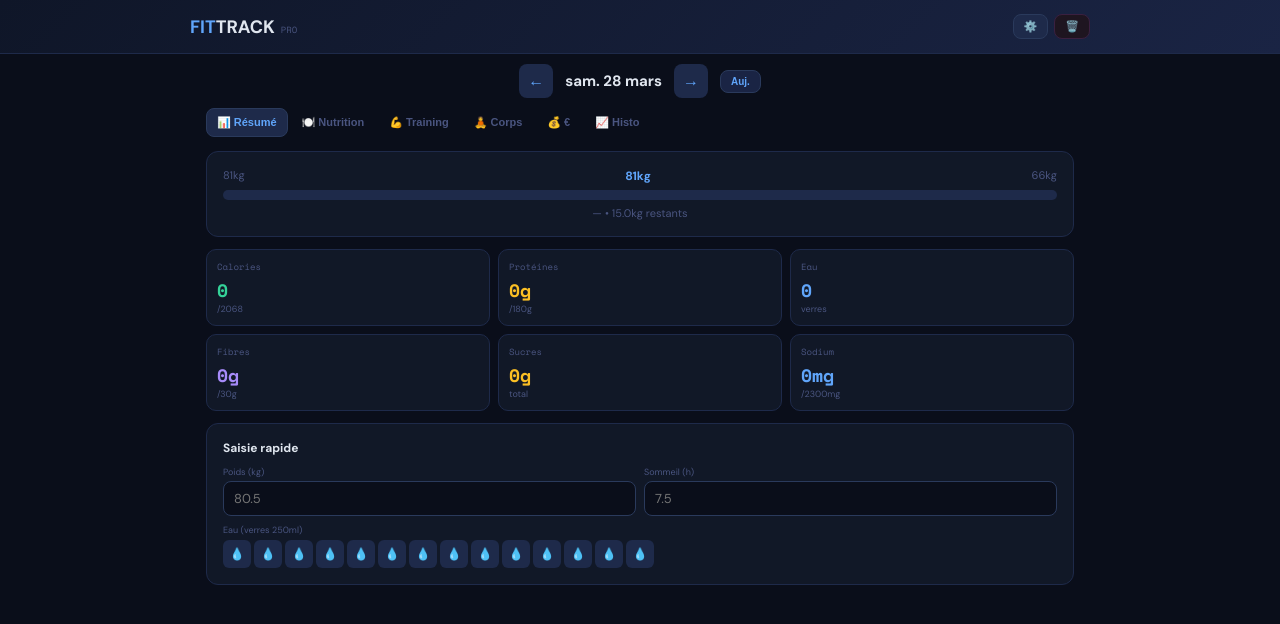
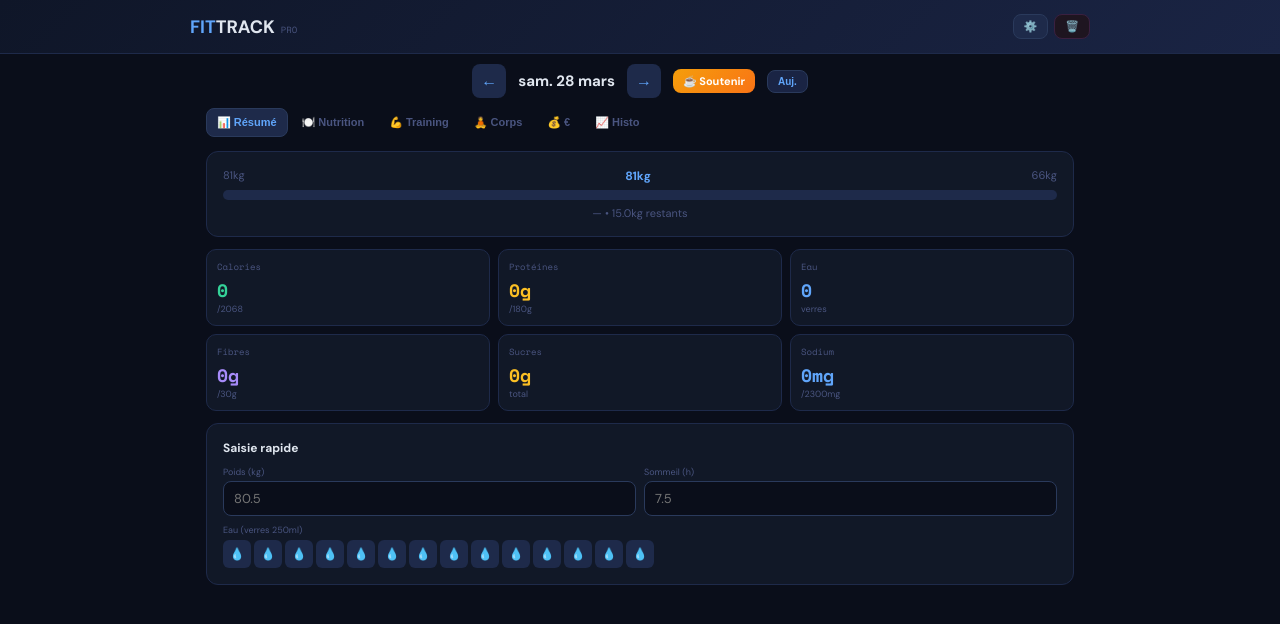
Before and after one commit to scarface57000/Fittrackrpo, a React (Vite) app: page / in a window 1280 px wide. Shown: the top 624 px of the page. Built offline with nearby package versions, Linux system fonts and the light colour scheme.

Commit message:
Update App.jsx

```diff
--- a/src/App.jsx
+++ b/src/App.jsx
@@ -426,6 +426,7 @@ export default function App() {
         <button onClick={() => navigateDay(-1)} style={{ background: "#1e2a4a", border: "none", borderRadius: 8, width: 34, height: 34, color: "#60a5fa", fontSize: 16, cursor: "pointer" }}>←</button>
         <div style={{ textAlign: "center" }}><div style={{ fontSize: 15, fontWeight: 700 }}>{formatDate(currentDate)}</div></div>
         <button onClick={() => navigateDay(1)} style={{ background: "#1e2a4a", border: "none", borderRadius: 8, width: 34, height: 34, color: "#60a5fa", fontSize: 16, cursor: "pointer" }}>→</button>
+        <a href="https://buy.stripe.com/5643234" target="_blank" rel="noopener noreferrer" style={{ background: "linear-gradient(135deg,#f59e0b,#f97316)", border: "none", borderRadius: 8, padding: "5px 10px", color: "#fff", fontSize: 11, cursor: "pointer", fontWeight: 700, textDecoration: "none", display: "flex", alignItems: "center" }}>☕ Soutenir</a>
         <button onClick={() => setCurrentDate(new Date().toISOString().split("T")[0])} style={{ background: "#1a2444", border: "1px solid #2a3a5c", borderRadius: 8, padding: "5px 10px", color: "#60a5fa", fontSize: 10, cursor: "pointer", fontWeight: 600 }}>Auj.</button>
       </div>
 
```
